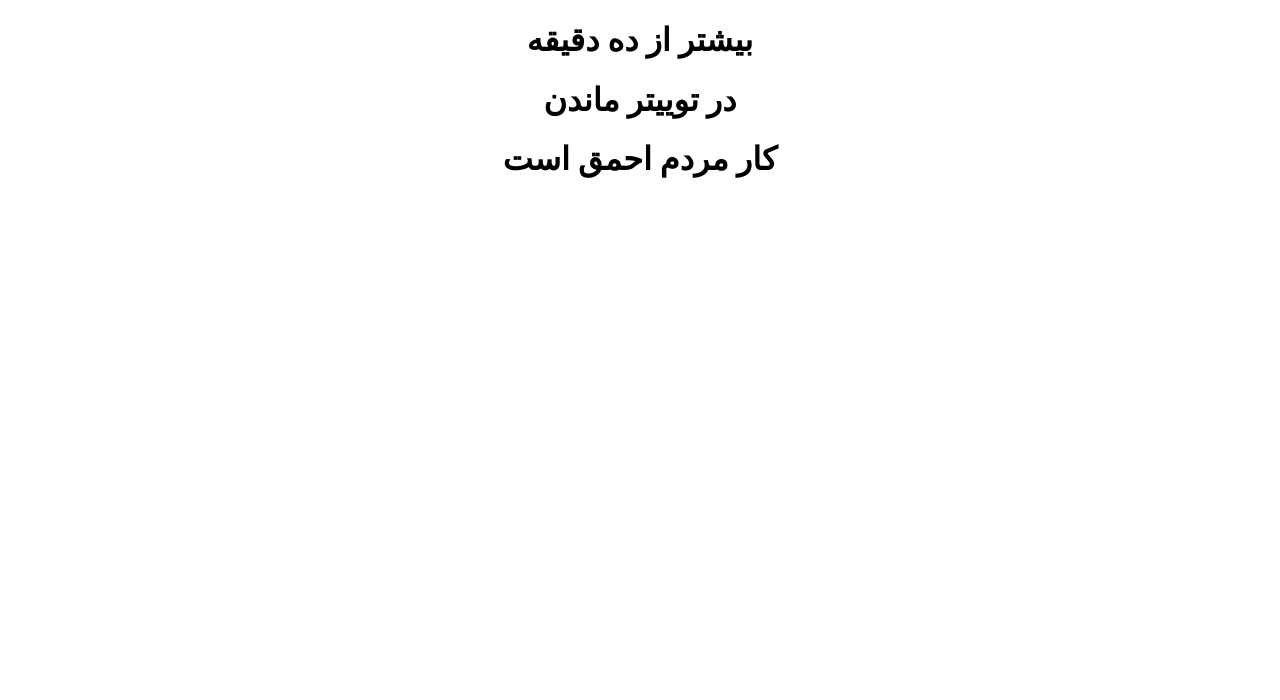
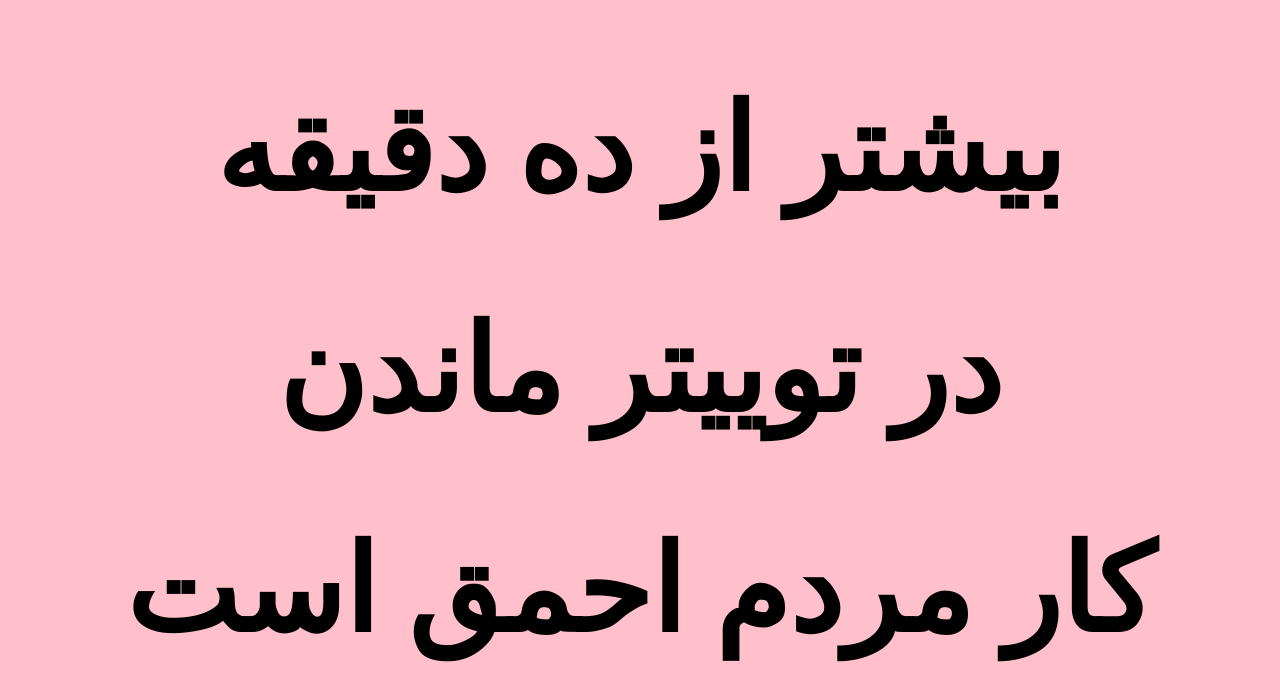
Before and after one commit to pariTehrani/bishtaraz10daghigheh, a plain HTML site: page index.html in a window 1280 px wide. Drawn offline with Linux system fonts and the light colour scheme.

Commit message:
Update index.html

```diff
--- a/index.html
+++ b/index.html
@@ -9,6 +9,9 @@
     <style>
     body {
       text-align: center;
+      background-color: pink;
+      font-size: 60px;
+
       }
     </style>
 </head>
```
